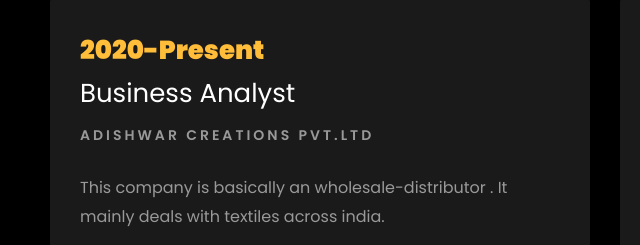
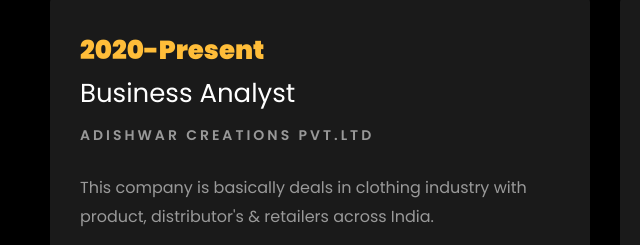
Before and after one commit to NikhilYogeshwar/NikhilYogeshwar.github.io, a plain HTML site: page index.html in a window 1280 px wide. Shown: the part 2291-2536 px from the top of the page, 35-675 px from the left. Drawn offline with Linux system fonts and the light colour scheme; files whose address does not match are found by name.

Commit message:
index.html

```diff
--- a/index.html
+++ b/index.html
@@ -331,7 +331,7 @@
 						<span class="date">2020-Present</span>
 						<h2> Business Analyst </h2>
 						<span class="position">Adishwar Creations PVT.LTD</span>
-						<p class="mt-4">This company is basically an wholesale-distributor . It mainly deals with textiles across india.
+						<p class="mt-4">This company is basically deals in clothing industry with product, distributor's & retailers across India.
 							<ul>
 								<li>Analyzed large volumes of data to identify trends,patterns & business-relevent solutions with data visualizations.</li>
 								<li>Created dashboards, manipulating datasets & performing data analysis using SQL , Python ,Advanced Excel & Power BI.</li>
```
